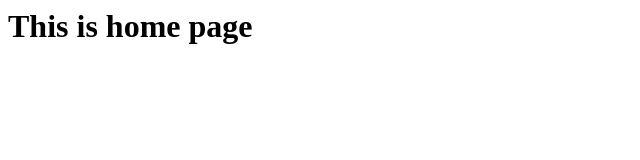
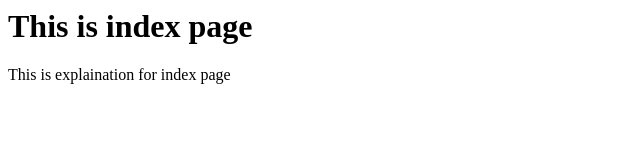
Before and after one commit to samtarmizi/git-kptm, a plain HTML site: page index.html in a window 1280 px wide. Shown: the whole page, without its empty margins (0-640 px from the left). Drawn offline with Linux system fonts and the light colour scheme.

Commit message:
fix: index file - change name & add paragraph

```diff
--- a/index.html
+++ b/index.html
@@ -1 +1,3 @@
-<h1>This is home page</h1>
+<h1>This is index page</h1>
+
+<p>This is explaination for index page</p>
```
